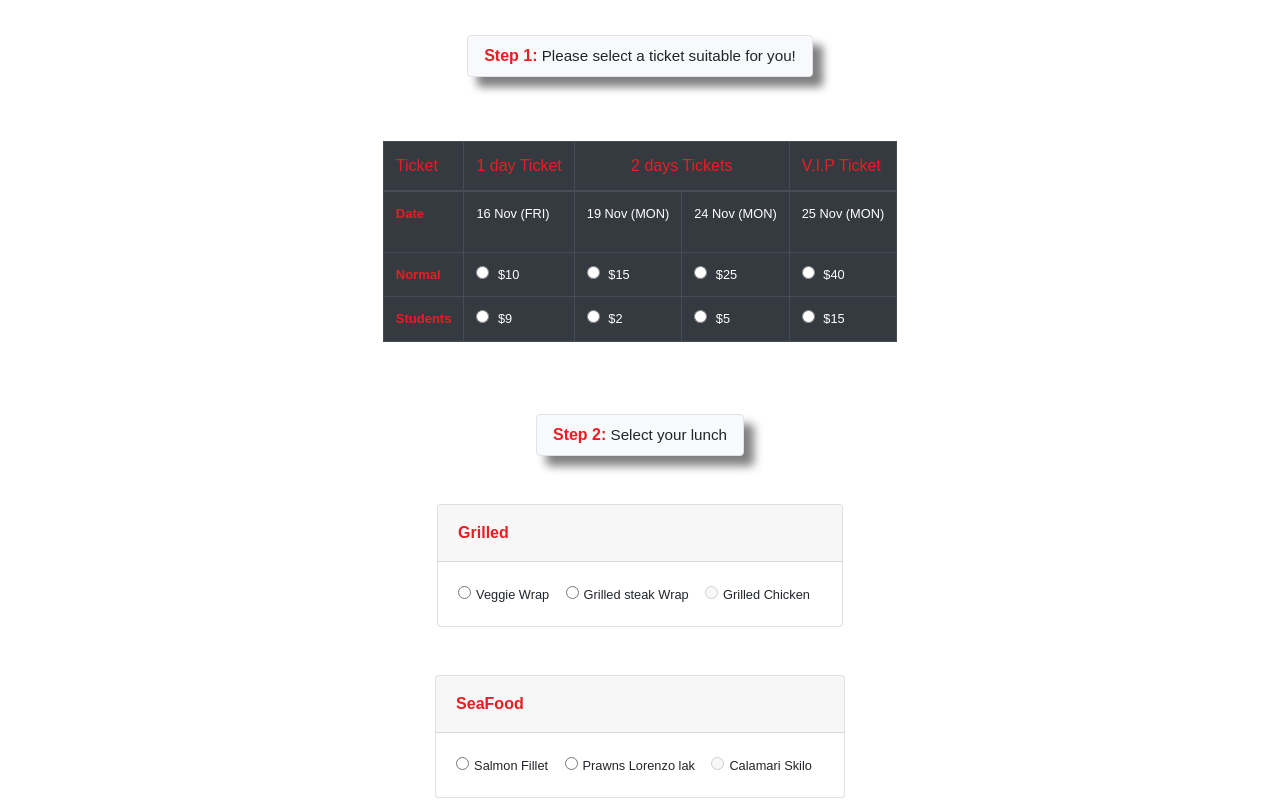
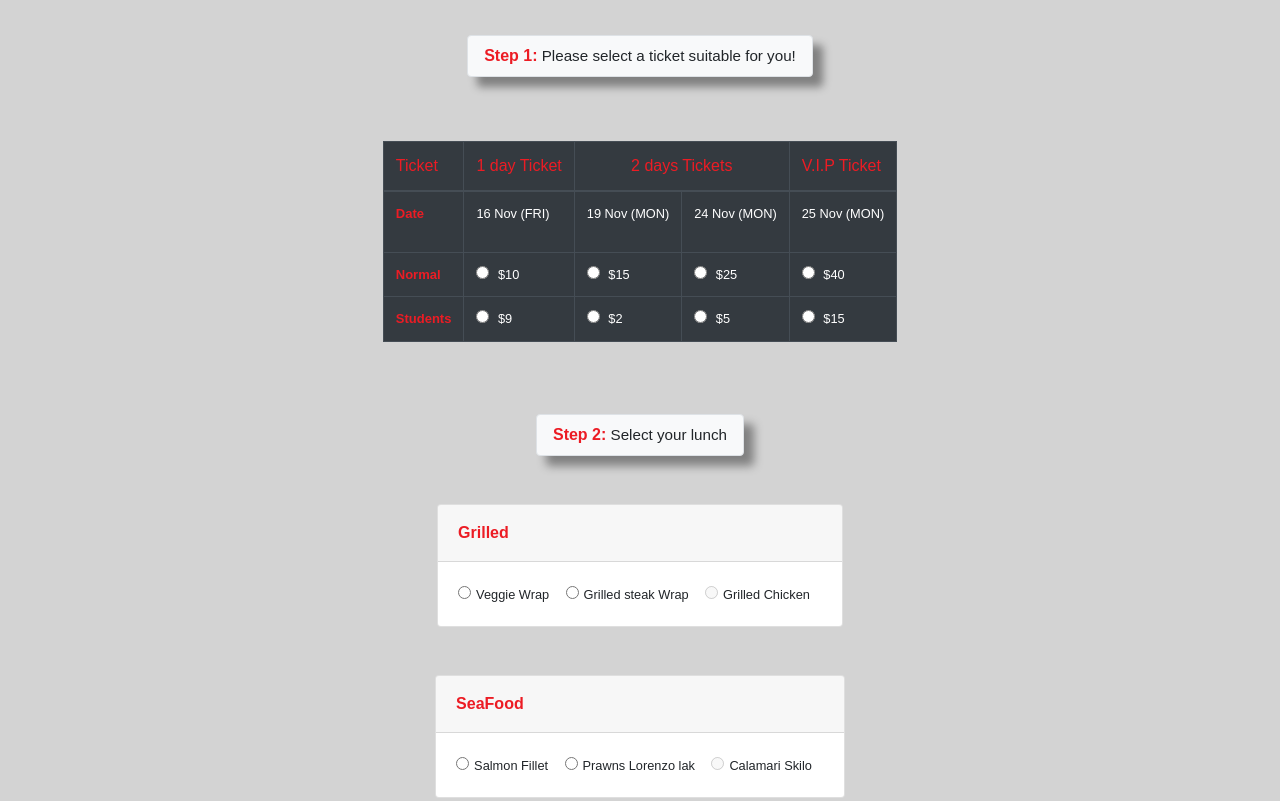
Before and after one commit to ClaytonSiby/Software-Developers-Summit, a plain HTML site: page idesign/tickets.html in a window 1280 px wide. Shown: the part 182-983 px from the top of the page. Drawn offline with nearby package versions, Linux system fonts and the light colour scheme.

Commit message:
add background to tickets page

```diff
--- a/idesign/stylesheets/sass/patials/_tickets.scss
+++ b/idesign/stylesheets/sass/patials/_tickets.scss
@@ -1,3 +1,5 @@
+.tickets-body {
+  background-color: $default-color;
   .tickets-main-wrapper {
     .tickets-title {
       display: flex !important;
@@ -88,8 +90,8 @@
 
     .schedule-wrapper {
       .schedule-title {
-
         color: $items-color;
       }
     }
   }
+}
--- a/idesign/tickets.html
+++ b/idesign/tickets.html
@@ -18,7 +18,7 @@
     />
     <link rel="stylesheet" href="./stylesheets/style.css" />
   </head>
-  <body class="about-body">
+  <body class="tickets-body">
     <nav class="navbar navbar-expand-lg main-nav sticky-top border-bottom">
       <a class="navbar-brand" href="#"
         ><img
```
Also changed, not shown: idesign/stylesheets/style.css, 1 other file. Lines whose indentation alone changed are shown as unchanged.
